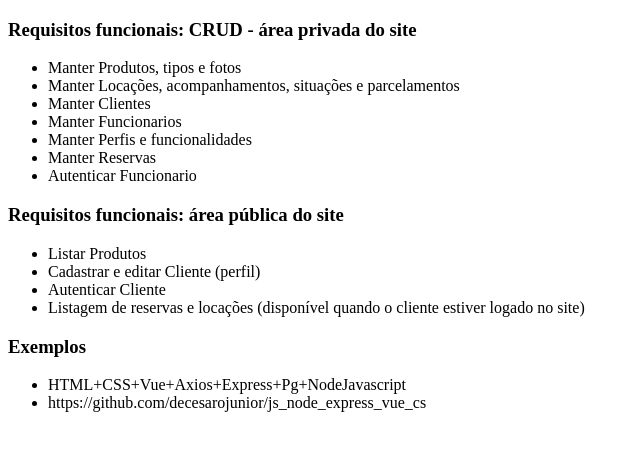
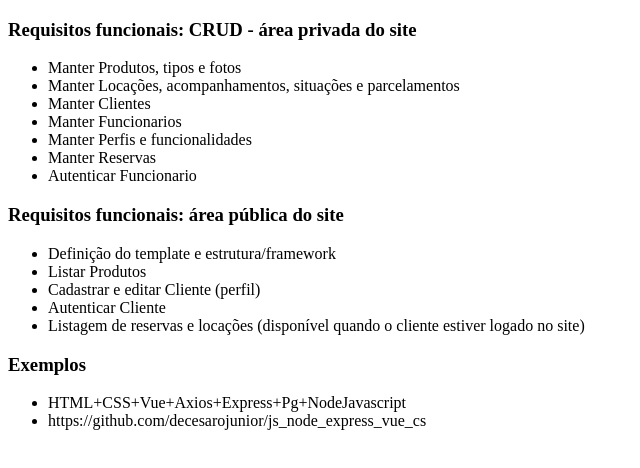
Before and after one commit to decesarojunior/tcc-app-web-loja, a plain HTML site: page public_html/requisitos/index.html in a window 1280 px wide. Shown: the whole page, without its empty margins (0-640 px from the left). Drawn offline with Linux system fonts and the light colour scheme.

Commit message:
alteracoes dos requisitos em 14/09

```diff
--- a/public_html/requisitos/index.html
+++ b/public_html/requisitos/index.html
@@ -21,6 +21,7 @@
         <div>
             <h3>Requisitos funcionais: área pública do site</h3>
             <ul>
+                <li>Definição do template e estrutura/framework</li>
                 <li>Listar Produtos</li>
                 <li>Cadastrar e editar Cliente (perfil)</li>
                 <li>Autenticar Cliente</li>
```
